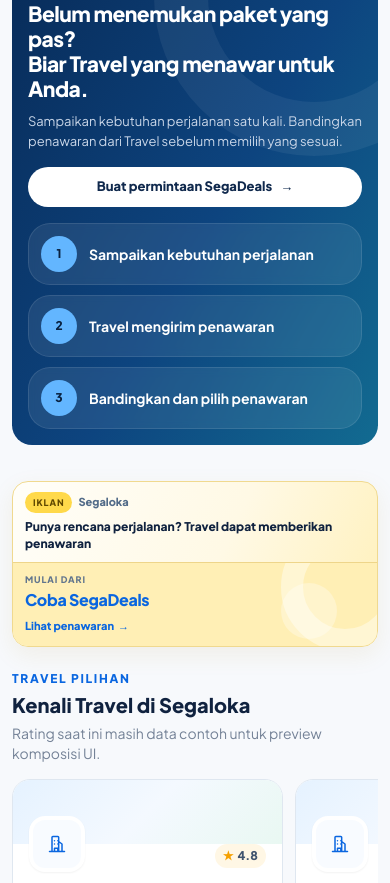
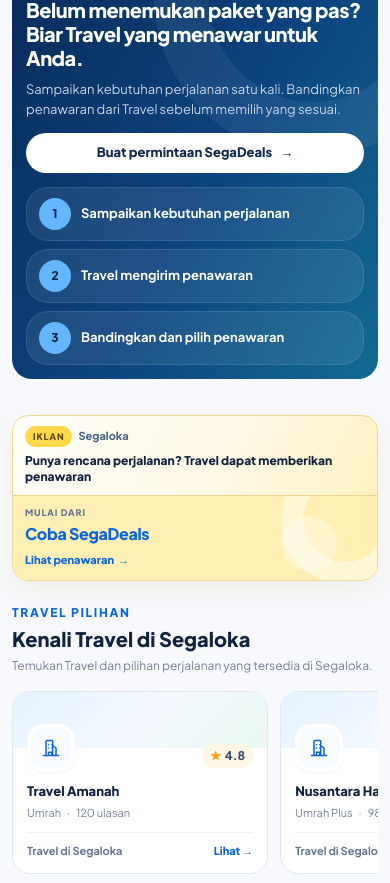
Before and after one commit to segaloka/segaloka-app, a Next.js app: page / in a window 390 px wide. Shown: the part 3301-4184 px from the top of the page. Built offline with nearby package versions, Linux system fonts and the light colour scheme; no server answers; the database is empty.

Commit message:
fix(home): polish segadeals and travel cards for mobile

```diff
--- a/src/app/page.tsx
+++ b/src/app/page.tsx
@@ -907,10 +907,10 @@
         <section className="mx-auto max-w-[1180px] px-3 pb-8 sm:px-4 sm:pb-10 lg:pb-8">
           <div className="relative overflow-hidden rounded-[20px] bg-[linear-gradient(120deg,#082b58_0%,#0d447f_55%,#126b91_100%)] sm:rounded-[26px]">
             <div className="absolute -right-24 -top-28 h-80 w-80 rounded-full border-[54px] border-white/[0.06]" />
-            <div className="grid gap-4 p-4 sm:gap-7 sm:p-8 lg:grid-cols-[1.05fr_0.95fr] lg:items-center">
+            <div className="grid gap-3.5 p-3.5 sm:gap-7 sm:p-8 lg:grid-cols-[1.05fr_0.95fr] lg:items-center">
               <div className="relative">
                 <span className="inline-flex rounded-full bg-[#ffbd3d] px-3 py-1 text-xs font-extrabold text-[#382000]">SegaDeals</span>
-                <h2 className="mt-3 max-w-[600px] font-display text-[21px] font-extrabold leading-[1.18] tracking-[-0.025em] text-white sm:mt-4 sm:text-[30px]">
+                <h2 className="mt-2.5 max-w-[600px] font-display text-[20px] font-extrabold leading-[1.18] tracking-[-0.025em] text-white sm:mt-4 sm:text-[30px]">
                   Belum menemukan paket yang pas?
                   <br />
                   Biar Travel yang menawar untuk Anda.
@@ -918,16 +918,16 @@
                 <p className="mt-2.5 max-w-[620px] text-[13px] leading-5 text-[#c9d6e8] sm:mt-3 sm:text-sm sm:leading-6">
                   Sampaikan kebutuhan perjalanan satu kali. Bandingkan penawaran dari Travel sebelum memilih yang sesuai.
                 </p>
-                <Link href="/akun/segadeals/baru" className="mt-4 inline-flex w-full items-center justify-center gap-2 rounded-full bg-white px-4 py-2.5 text-center text-[13px] sm:mt-5 sm:w-auto sm:px-5 sm:text-sm font-extrabold text-[#10294d] transition hover:bg-[#f3f7fb]">
+                <Link href="/akun/segadeals/baru" className="mt-3.5 inline-flex w-full items-center justify-center gap-2 rounded-full bg-white px-4 py-2.5 text-center text-[13px] sm:mt-5 sm:w-auto sm:px-5 sm:text-sm font-extrabold text-[#10294d] transition hover:bg-[#f3f7fb]">
                   Buat permintaan SegaDeals <span>→</span>
                 </Link>
               </div>
 
-              <div className="relative space-y-2.5">
+              <div className="relative space-y-2 sm:space-y-2.5">
                 {SEGADEALS_STEPS.map((step, index) => (
-                  <div key={step} className="flex items-center gap-3 rounded-xl border border-white/10 bg-white/[0.08] px-3 py-3 backdrop-blur-sm sm:rounded-2xl sm:px-4 sm:py-3.5">
-                    <span className="flex h-9 w-9 shrink-0 items-center justify-center rounded-full bg-[#63b6ff] text-xs font-extrabold text-[#09213f]">{index + 1}</span>
-                    <p className="text-sm font-bold text-white">{step}</p>
+                  <div key={step} className="flex items-center gap-2.5 rounded-xl border border-white/10 bg-white/[0.08] px-3 py-2.5 backdrop-blur-sm sm:rounded-2xl sm:px-4 sm:py-3.5">
+                    <span className="flex h-8 w-8 shrink-0 items-center justify-center rounded-full bg-[#63b6ff] sm:h-9 sm:w-9 text-xs font-extrabold text-[#09213f]">{index + 1}</span>
+                    <p className="text-[13px] font-bold text-white sm:text-sm">{step}</p>
                   </div>
                 ))}
               </div>
@@ -945,31 +945,31 @@
             <div>
               <p className="text-xs font-extrabold uppercase tracking-[0.14em] text-primary">Travel Pilihan</p>
               <h2 className="mt-1 font-display text-xl font-extrabold text-[#10223f] sm:text-[22px]">Kenali Travel di Segaloka</h2>
-              <p className="mt-1 text-sm text-[#748297]">Rating saat ini masih data contoh untuk preview komposisi UI.</p>
+              <p className="mt-1 text-[12px] leading-[18px] text-[#748297] sm:text-sm sm:leading-normal">Temukan Travel dan pilihan perjalanan yang tersedia di Segaloka.</p>
             </div>
             <Link href="/paket/umrah" className="hidden text-sm font-extrabold text-primary hover:underline sm:inline">Jelajahi marketplace →</Link>
           </div>
 
           <div className="mt-4 flex snap-x gap-3 overflow-x-auto pb-2 [scrollbar-width:none] [&::-webkit-scrollbar]:hidden sm:grid sm:grid-cols-2 sm:overflow-visible sm:pb-0 lg:grid-cols-4">
             {PREVIEW_TRAVELS.map((travel) => (
-              <Link href="/paket/umrah" key={travel.id} className="group min-w-[74%] snap-start overflow-hidden rounded-[18px] sm:rounded-[20px] sm:min-w-0 border border-[#dfe7f0] bg-white transition hover:-translate-y-0.5 hover:border-[#bfd5ee] hover:shadow-[0_12px_28px_rgba(15,45,90,0.08)]">
-                <div className="h-16 bg-[linear-gradient(135deg,#e5f2ff,#f4f9ff,#e9f8f2)]" />
-                <div className="-mt-7 px-4 pb-4">
+              <Link href="/paket/umrah" key={travel.id} className="group min-w-[70%] snap-start overflow-hidden rounded-[18px] sm:min-w-0 sm:rounded-[20px] border border-[#dfe7f0] bg-white transition hover:-translate-y-0.5 hover:border-[#bfd5ee] hover:shadow-[0_12px_28px_rgba(15,45,90,0.08)]">
+                <div className="h-14 bg-[linear-gradient(135deg,#e5f2ff,#f4f9ff,#e9f8f2)] sm:h-16" />
+                <div className="-mt-6 px-3.5 pb-3.5 sm:-mt-7 sm:px-4 sm:pb-4">
                   <div className="flex items-end justify-between gap-3">
-                    <span className="flex h-14 w-14 items-center justify-center rounded-2xl border-4 border-white bg-[#f8fbff] text-primary shadow-sm">
+                    <span className="flex h-12 w-12 items-center justify-center rounded-2xl border-4 sm:h-14 sm:w-14 border-white bg-[#f8fbff] text-primary shadow-sm">
                       <Icon name={travel.icon} size={20} />
                     </span>
                     <span className="mb-1 inline-flex items-center gap-1 rounded-full bg-[#fff7e5] px-2 py-1 text-xs font-extrabold text-[#40546f]">
                       <span className="text-[#f5a000]">★</span>{travel.rating}
                     </span>
                   </div>
-                  <h3 className="mt-3 truncate text-sm font-extrabold text-[#10223f]">{travel.name}</h3>
-                  <div className="mt-1 flex flex-wrap items-center gap-1.5 text-xs text-[#748297]">
+                  <h3 className="mt-2.5 truncate text-[13px] font-extrabold text-[#10223f] sm:mt-3 sm:text-sm">{travel.name}</h3>
+                  <div className="mt-1 flex flex-wrap items-center gap-1.5 text-[11px] text-[#748297] sm:text-xs">
                     <span>{travel.specialty}</span><span>·</span><span>{travel.reviews} ulasan</span>
                   </div>
-                  <div className="mt-3 flex items-center justify-between border-t border-[#edf2f7] pt-3">
-                    <span className="text-xs font-bold text-[#63758e]">Travel aktif · Preview</span>
-                    <span className="text-xs font-extrabold text-primary">Lihat →</span>
+                  <div className="mt-2.5 flex items-center justify-between border-t border-[#edf2f7] pt-2.5 sm:mt-3 sm:pt-3">
+                    <span className="text-[11px] font-bold text-[#63758e] sm:text-xs">Travel di Segaloka</span>
+                    <span className="text-[11px] font-extrabold text-primary sm:text-xs">Lihat →</span>
                   </div>
                 </div>
               </Link>
```
